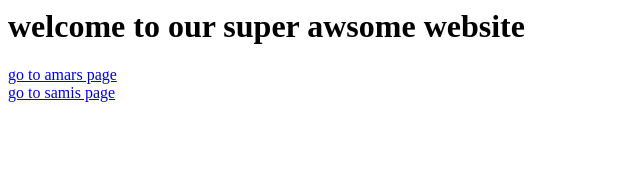
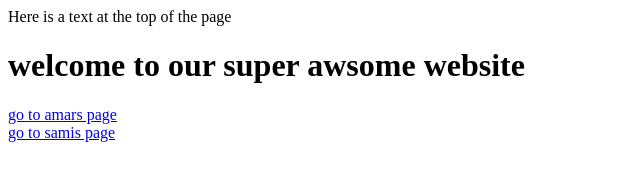
Before and after one commit to Amar092007/Wasserspender, a plain HTML site: page HtmlProject/index.html in a window 1280 px wide. Shown: the whole page, without its empty margins (0-640 px from the left). Drawn offline with Linux system fonts and the light colour scheme.

Commit message:
Added some text at the top of index.html

```diff
--- a/HtmlProject/index.html
+++ b/HtmlProject/index.html
@@ -1,3 +1,5 @@
+<p>Here is a text at the top of the page</p>
+
 <h1> welcome to our super awsome website </h1>
 
 <a href="amar.html">go to amars page</a>
```
